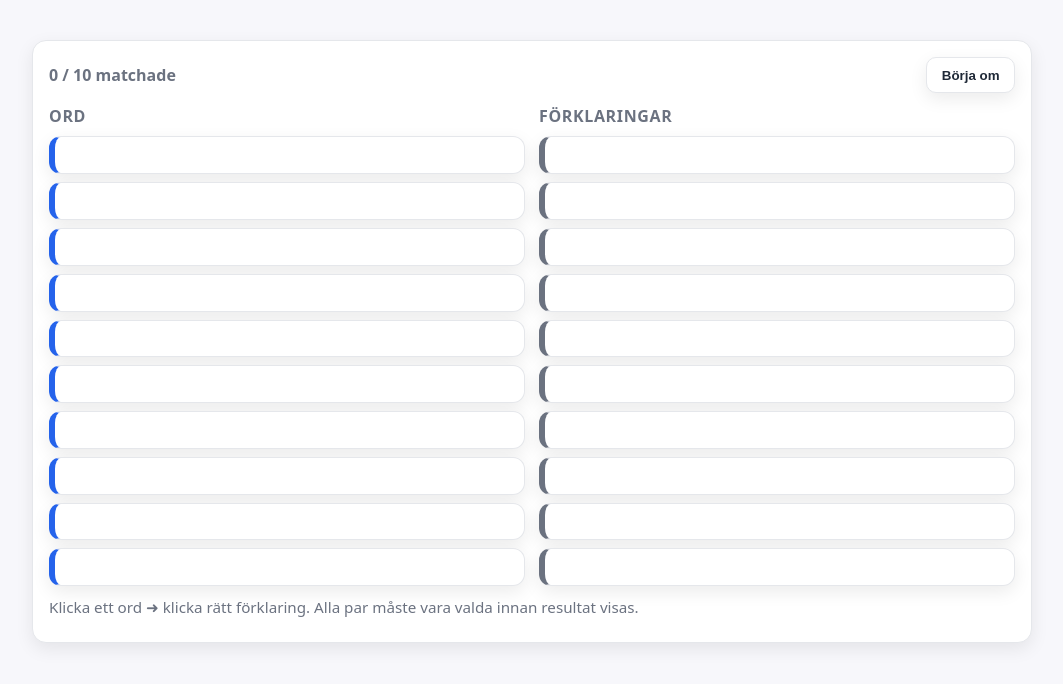
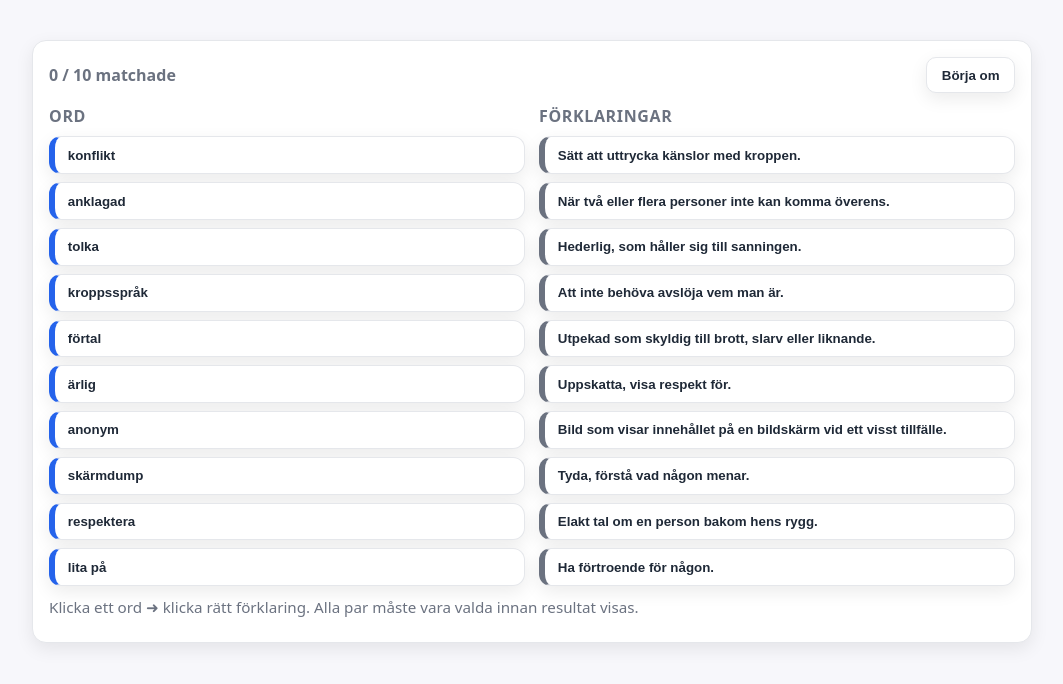
Before and after one commit to elikul0316/Begrepp---Leva-tillsammans, a plain HTML site: page index.html in a window 1280 px wide. Both pictures are taken after a click on the button "Starta spelet". Shown: the whole page, without its empty margins (108-1171 px from the left). Drawn offline with Linux system fonts and the light colour scheme.

Commit message:
La till ny kod från copilot

```diff
--- a/index.html
+++ b/index.html
@@ -3,7 +3,7 @@
 <head>
   <meta charset="utf-8" />
   <meta name="viewport" content="width=device-width, initial-scale=1" />
-  <title>Leva tillsammans – Begrepp: matcha ord och förklaring (v1.1)</title>
+  <title>Leva tillsammans – Begrepp: matcha ord och förklaring (v1.2)</title>
   <style>
     :root{
       --bg:#f7f7fb; --card:#ffffff; --ink:#1f2937; --muted:#6b7280;
@@ -15,30 +15,45 @@
     h1{font-size:clamp(1.4rem,3.5vw,2rem);margin:0 0 10px}
     h2{font-size:1rem;margin:0 0 8px;color:var(--muted);font-weight:600;text-transform:uppercase;letter-spacing:.04em}
     p{margin:8px 0}
+
+    /* Primärknappar */
     button{cursor:pointer;border:0;border-radius:10px;padding:.6rem .9rem;background:var(--accent);color:#fff;font-weight:600;box-shadow:var(--shadow)}
     button.secondary{background:#fff;color:var(--ink);border:1px solid var(--border)}
     button:focus{outline:none;box-shadow:var(--focus)}
+
     .card{background:var(--card);border:1px solid var(--border);border-radius:var(--radius);box-shadow:var(--shadow)}
     #start{padding:22px}
     #start .cta{margin-top:12px;display:flex;gap:10px;flex-wrap:wrap}
+
+    /* Spelyta */
     #game{padding:16px}
     .controls{display:flex;align-items:center;gap:12px;justify-content:space-between;margin-bottom:12px}
     #progress{color:var(--muted);font-weight:600}
     .columns{display:grid;grid-template-columns:1fr 1fr;gap:14px}
     @media (max-width:760px){.columns{grid-template-columns:1fr;}}
     .list{display:grid;gap:8px}
-    .item{display:flex;align-items:center;justify-content:space-between;gap:10px;background:#fff;border:1px solid var(--border);border-radius:12px;padding:.65rem .8rem;transition:transform .05s ease, background .2s ease, border-color .2s ease}
+
+    /* Enskilda rader (de är knappar) */
+    .item{
+      display:flex;align-items:center;justify-content:space-between;gap:10px;
+      background:#fff;border:1px solid var(--border);border-radius:12px;
+      padding:.65rem .8rem;transition:transform .05s ease, background .2s ease, border-color .2s ease;
+      color:var(--ink) !important; /* FIX: gör texten mörk på vit bakgrund */
+    }
     .item:hover{transform:translateY(-1px)}
-    .item .label{font-weight:600}
+    .item .label{font-weight:600;color:var(--ink) !important;}
     .item.term{border-left:6px solid var(--accent)}
     .item.def{border-left:6px solid var(--muted)}
     .item.selected{outline:none;box-shadow:var(--focus);border-color:var(--accent)}
     .item.matched{opacity:.7;background:#f3f4f6}
+
     .badge{font-size:.75rem;color:#fff;background:var(--muted);border-radius:999px;padding:.25rem .5rem}
     .badge.ok{background:var(--accent-2)}
     .badge.err{background:var(--error)}
     .hint{color:var(--muted);font-size:.95rem;margin-top:10px}
     .sr-only{position:absolute!important;width:1px;height:1px;padding:0;margin:-1px;overflow:hidden;clip:rect(0,0,0,0);border:0}
+
+    /* Resultatmodal */
     .modal{position:fixed;inset:0;background:rgba(0,0,0,.32);display:grid;place-items:center;padding:16px}
     .modal[hidden]{display:none}
     .modal-content{background:#fff;border-radius:16px;max-width:820px;width:100%;padding:18px;border:1px solid var(--border);box-shadow:var(--shadow)}
@@ -48,11 +63,18 @@
     .your{color:var(--ink)}
     .correct{color:var(--muted)}
     .modal-actions{display:flex;gap:10px;margin-top:12px;justify-content:flex-end}
-    @media print{.controls,#start,.hint,.modal-actions,#resetBtn,#playAgainBtn,#printBtn{display:none!important}.modal{position:static;background:#fff;padding:0}.modal-content{box-shadow:none;border:none;padding:0}}
+
+    /* Utskrift */
+    @media print{
+      .controls,#start,.hint,.modal-actions,#resetBtn,#playAgainBtn,#printBtn{display:none!important}
+      .modal{position:static;background:#fff;padding:0}
+      .modal-content{box-shadow:none;border:none;padding:0}
+    }
   </style>
 </head>
 <body>
 <main class="app">
+  <!-- Startskärm -->
   <section id="start" class="card">
     <h1>Leva tillsammans – Begrepp</h1>
     <p>Matcha <strong>ord</strong> med rätt <strong>förklaring</strong>. Klicka först på ett ord och sedan på den förklaring som passar.</p>
@@ -62,11 +84,12 @@
     </ul>
     <div class="cta">
       <button id="startBtn">Starta spelet</button>
-      <button id="startShuffle" class="secondary" title="Slumpa ord och förklaring">Starta (slumpa båda)</button>
+      <button id="startShuffle" class="secondary" title="Slumpa ord och förklaringar">Starta (slumpa båda)</button>
     </div>
-    <p class="hint">Tips: Bädda in denna sida via <em>URL</em> i Google Sites. "Infoga kod" fungerar inte eftersom Sites tar bort scripts.</p>
+    <p class="hint">Tips: Bädda in via <em>URL</em> i Google Sites (inte “Infoga kod”, då blockeras script).</p>
   </section>
 
+  <!-- Spel -->
   <section id="game" class="card" hidden>
     <div class="controls">
       <div id="progress" aria-live="polite">0 / 10 matchade</div>
@@ -87,6 +110,7 @@
     <p id="howto" class="hint">Klicka ett ord ➜ klicka rätt förklaring. Alla par måste vara valda innan resultat visas.</p>
   </section>
 
+  <!-- Resultat -->
   <div id="resultModal" class="modal" hidden role="dialog" aria-modal="true" aria-labelledby="resultTitle">
     <div class="modal-content">
       <h2 id="resultTitle">Resultat</h2>
@@ -101,12 +125,12 @@
 </main>
 
 <script>
-// ==== Polyfills / kompat ====
+/* ==== Polyfill för CSS.escape (äldre iPad/Safari) ==== */
 var cssEscape = (window.CSS && CSS.escape) ? CSS.escape : function(str){
-  return String(str).replace(/[^a-zA-Z0-9_\-]/g, function(ch){ return '\\' + ch; });
+  return String(str).replace(/[^a-zA-Z0-9_\-]/g, function(ch){ return '\\\\' + ch; });
 };
 
-// ==== DATA ====
+/* ==== DATA (från din PDF) ==== */
 var PAIRS = [
   { id:'konflikt',   term:'konflikt',   def:'När två eller flera personer inte kan komma överens.' },
   { id:'anklagad',   term:'anklagad',   def:'Utpekad som skyldig till brott, slarv eller liknande.' },
@@ -120,20 +144,22 @@ var PAIRS = [
   { id:'lita_pa',    term:'lita på',    def:'Ha förtroende för någon.' }
 ];
 
-// ==== Hjälp ====
+/* ==== Hjälp ==== */
 function $(sel){ return document.querySelector(sel); }
 function $all(sel){ return Array.prototype.slice.call(document.querySelectorAll(sel)); }
-function shuffle(arr){ return arr.map(function(v){return [Math.random(),v];}).sort(function(a,b){return a[0]-b[0];}).map(function(x){return x[1];}); }
-function make(tag, props){ var e=document.createElement(tag); if(props){ for(var k in props){ e[k]=props[k]; } } return e; }
+function shuffle(arr){ return arr.map(function(v){return [Math.random(),v];})
+  .sort(function(a,b){return a[0]-b[0];}).map(function(x){return x[1];}); }
+function make(tag, props){ var e=document.createElement(tag);
+  if(props){ for(var k in props){ e[k]=props[k]; } } return e; }
 
-// ==== Tillstånd ====
-var selectedTermId = null;
-var matches = new Map();      // termId -> defId
-var defUsedBy = new Map();    // defId -> termId
-var defsData = [];            // [{defId,text,answerId}]
-var termsOrder = [];
+/* ==== Tillstånd ==== */
+var selectedTermId = null;     // valt ord just nu
+var matches = new Map();       // termId -> defId
+var defUsedBy = new Map();     // defId -> termId
+var defsData = [];             // [{defId,text,answerId}]
+var termsOrder = [];           // ordning för resultatrad
 
-// ==== Element ====
+/* ==== Element ==== */
 var startCard = $('#start');
 var gameCard = $('#game');
 var startBtn = $('#startBtn');
@@ -148,7 +174,7 @@ var detailsEl = $('#details');
 var playAgainBtn = $('#playAgainBtn');
 var printBtn = $('#printBtn');
 
-// ==== Rendering ====
+/* ==== Rendering ==== */
 function buildDefs(shuffleDefs){
   if (shuffleDefs === void 0) shuffleDefs = true;
   defsList.innerHTML = '';
@@ -157,7 +183,7 @@ function buildDefs(shuffleDefs){
     var defId = 'def_' + i;
     var b = make('button', { className:'item def', type:'button' });
     b.dataset.defId = defId;
-    b.dataset.answerId = p.id;
+    b.dataset.answerId = p.id;  // korrekt term-id för denna förklaring
     b.innerHTML = '<span class="label">' + p.def + '</span>';
     b.addEventListener('click', function(){ onDefClick(b); });
     defsList.appendChild(b);
@@ -183,13 +209,15 @@ function updateProgress(){
   progressEl.textContent = matches.size + ' / ' + PAIRS.length + ' matchade';
 }
 
-// ==== Interaktion ====
+/* ==== Interaktion ==== */
 function onTermClick(btn){
   var termId = btn.dataset.termId;
+  // Om redan matchad: ångra
   if (matches.has(termId)){
     unmatchTerm(termId);
     return;
   }
+  // Välj/avvälj
   $all('.item.term').forEach(function(el){ el.classList.remove('selected'); });
   if (selectedTermId === termId){
     selectedTermId = null;
@@ -203,14 +231,20 @@ function onDefClick(btn){
   if (!selectedTermId){ blink(btn); return; }
   var defId = btn.dataset.defId;
   if (defUsedBy.has(defId)){ blink(btn); return; }
+
   matches.set(selectedTermId, defId);
   defUsedBy.set(defId, selectedTermId);
+
   var termBtn = document.querySelector('.item.term[data-term-id="' + cssEscape(selectedTermId) + '"]');
   if (termBtn){ termBtn.classList.remove('selected'); termBtn.classList.add('matched'); }
   btn.classList.add('matched');
+
   selectedTermId = null;
   updateProgress();
-  if (matches.size === PAIRS.length){ setTimeout(showResults, 300); }
+
+  if (matches.size === PAIRS.length){
+    setTimeout(showResults, 300);
+  }
 }
 
 function blink(btn){
@@ -229,7 +263,7 @@ function unmatchTerm(termId){
   updateProgress();
 }
 
-// ==== Resultat ====
+/* ==== Resultat ==== */
 function showResults(){
   var correctCount = 0;
   var byId = {};
@@ -262,9 +296,11 @@ function showResults(){
   modal.scrollIntoView({behavior:'smooth', block:'start'});
 }
 
-// ==== Livscykel ====
+/* ==== Livscykel ==== */
 function startGame(opts){
-  opts = opts || {}; var shuffleTerms = !!opts.shuffleTerms; var shuffleDefs = (opts.shuffleDefs !== false);
+  opts = opts || {};
+  var shuffleTerms = !!opts.shuffleTerms;
+  var shuffleDefs = (opts.shuffleDefs !== false);
   matches = new Map(); defUsedBy = new Map(); selectedTermId = null;
   buildTerms(shuffleTerms);
   buildDefs(shuffleDefs);
@@ -276,7 +312,7 @@ function startGame(opts){
 function resetGame(){ startGame({shuffleTerms:false, shuffleDefs:true}); }
 function playAgain(){ modal.hidden = true; resetGame(); }
 
-// ==== Händelser ====
+/* ==== Händelser ==== */
 startBtn.addEventListener('click', function(){ startGame({shuffleTerms:false, shuffleDefs:true}); });
 startShuffleBtn.addEventListener('click', function(){ startGame({shuffleTerms:true, shuffleDefs:true}); });
 resetBtn.addEventListener('click', resetGame);
```
